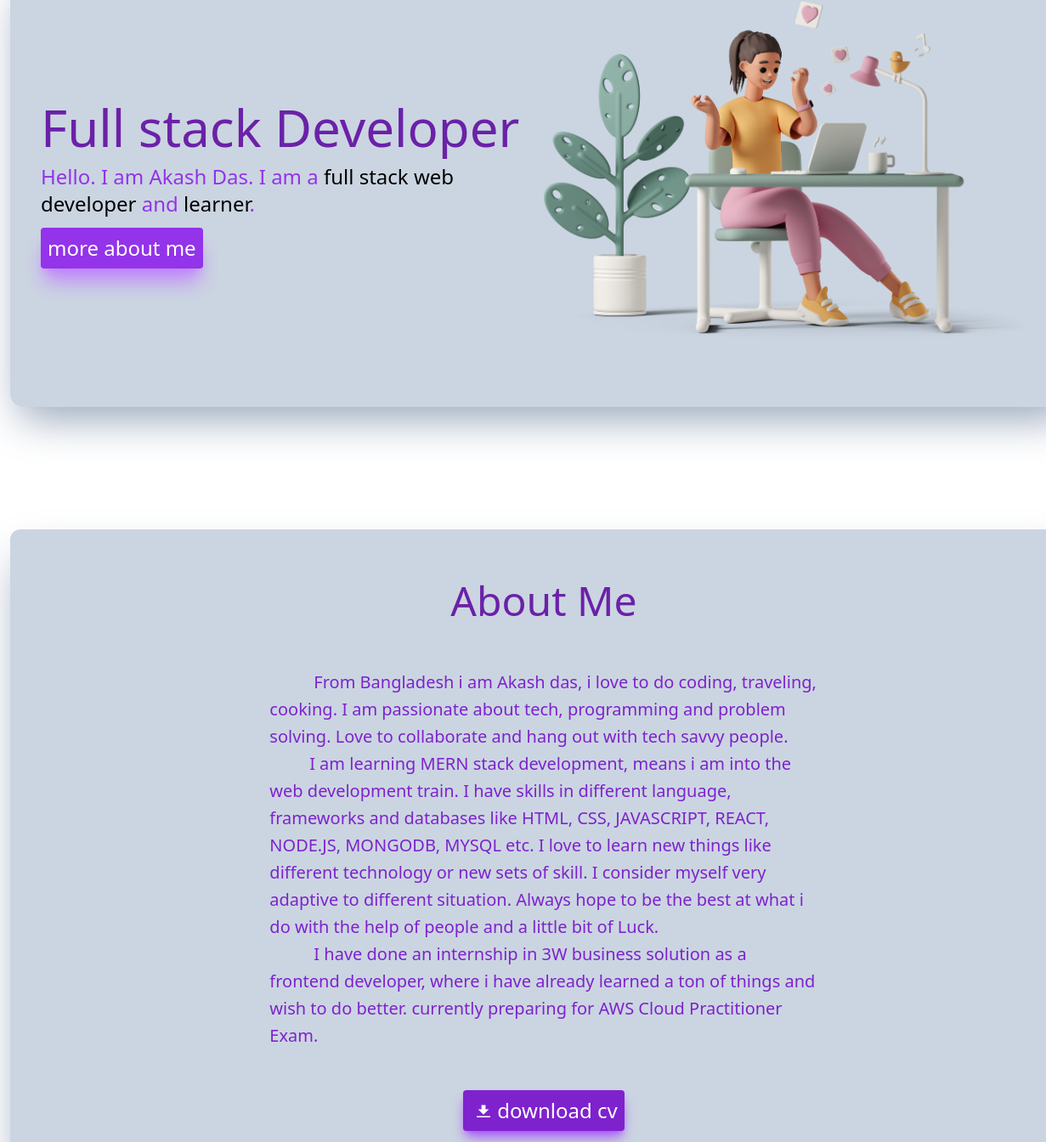
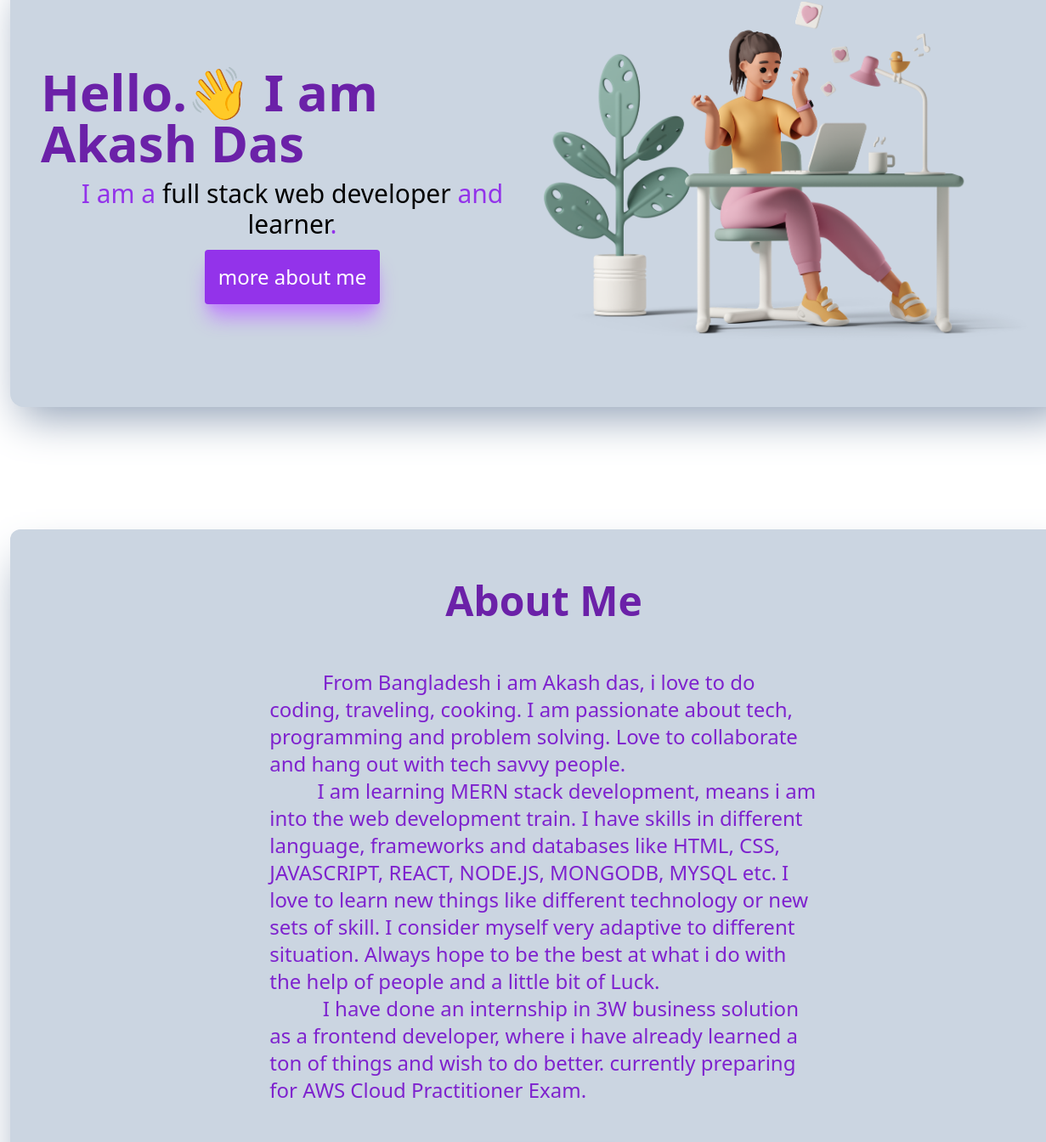
Before and after one commit to akashdas95/myPortfolioSite, a website: page index.html in a window 1280 px wide. Shown: the part 174-1518 px from the top of the page at 85% size, 0-1231 px from the left. Drawn offline with nearby package versions, Linux system fonts and the light colour scheme.

Commit message:
font change

```diff
--- a/index.html
+++ b/index.html
@@ -64,11 +64,11 @@
 
         <div
             class="grid grid-cols-1 my-3 mb-12 md:my-12 lg:my-16 lg:mb-36 h-fit p-1 md:p-9 place-items-center lg:grid-cols-2 bg-slate-300 shadow-slate-400 shadow-2xl rounded-2xl">
-            <div class="flex flex-col py-9 md:py-16 ">
-                <h1 class="text-3xl text-center lg:text-left md:text-5xl lg:text-6xl text-purple-800 ">Full stack Developer</h1>
-                <p class="text-lg text-center lg:text-left md:text-2xl text-purple-600 py-0.5 md:py-3">Hello. I am Akash Das. I am a <span class="text-black">full stack web developer</span> and <span class="text-black">learner</span>.</p>
+            <div class="flex flex-col place-items-center py-9 md:py-16 ">
+                <h1 class="text-3xl text-center lg:text-left md:text-4xl lg:text-5xl xl:text-6xl text-purple-800 font-bold">Hello.👋 I am Akash Das</h1>
+                <p class="text-lg text-center lg:text-center md:text-2xl lg:text-3xl text-purple-600 py-0.5 md:py-3">I am a <span class="text-black">full stack web developer</span> and <span class="text-black">learner</span>.</p>
                 <button
-                    class="text-white w-fit mx-auto text-lg lg:mx-0 md:text-2xl shadow-xl p-1 md:p-2 bg-purple-600 shadow-purple-400 rounded hover:scale-90 transition ease-in-out duration-400"><a href="#about-me">more about me</a></button>
+                    class="text-white w-fit mx-auto  text-lg lg:mx-0 md:text-2xl shadow-xl p-1 md:p-2 lg:p-4 bg-purple-600 shadow-purple-400 rounded hover:scale-90 transition all duration-400"><a href="#about-me">more about me</a></button>
             </div>
             <img src="./src/hero.png" alt="hero" class="py-2 box-content w-96 md:w-full aspect-auto">
         </div>
@@ -76,10 +76,10 @@
         <!-- about section -->
         <a name="about-me"></a>
         <div class=" flex flex-col place-items-center h-fit shadow-2xl shadow-slate-400 bg-slate-300 rounded-xl py-12" >
-            <h1 class="text-2xl md:text-4xl lg:text-5xl text-purple-800 place-item-center pt-3 md:mb-2">About Me</h1>
+            <h1 class="text-2xl md:text-4xl lg:text-5xl text-purple-800 place-item-center font-bold pt-3 md:mb-2">About Me</h1>
             <div
-                class="flex flex-col w-2/3 place-items-center text-left md:pb-5 pt-2 md:pt-9 px-2 md:px-16 lg:px-24 lg:py-12 bg-slate-300 text-purple-700 text-md md:text-xl ">
-                <p class="md:pb-9 leading-8">&nbsp &nbsp &nbsp &nbsp &nbsp From Bangladesh i am Akash das, i love to do coding, traveling, cooking. I am passionate about tech, programming and problem solving. Love to collaborate and hang out with tech savvy people.<br/>
+                class="flex flex-col w-10/12 md:1/2 lg:w-2/3 place-items-center text-left md:pb-5 pt-2 md:pt-9 px-2 md:px-16 lg:px-24 lg:py-12 bg-slate-300 text-purple-700 text-sm md:text-xl lg:text-2xl ">
+                <p class="md:pb-9 leading-8 ">&nbsp &nbsp &nbsp &nbsp &nbsp From Bangladesh i am Akash das, i love to do coding, traveling, cooking. I am passionate about tech, programming and problem solving. Love to collaborate and hang out with tech savvy people.<br/>
                     &nbsp &nbsp &nbsp &nbsp &nbspI am learning MERN stack development, means i am into the web development train. I have skills in different language, frameworks and databases like HTML, CSS, JAVASCRIPT, REACT, NODE.JS, MONGODB, MYSQL etc.
                     I love to learn new things like different technology or new sets of skill. I consider myself very adaptive to different situation. Always hope to be the best at what i do with the help of people and a little bit of Luck.<br/>
                     &nbsp &nbsp &nbsp &nbsp &nbsp I have done an internship in 3W business solution as a frontend developer, where i have already learned a ton of things and wish to do better. currently preparing for AWS Cloud Practitioner Exam.
@@ -92,7 +92,7 @@
             <!-- usedTec -->
 
             <div class="p-6 pb-8 w-full flex flex-col place-items-center">
-                <h1 class="text-purple-800 text-2xl md:text-3xl lg:text-5xl mb-8 ">Techstack That I Use</h1>
+                <h1 class="text-purple-800 text-2xl md:text-3xl lg:text-5xl font-bold mb-8 ">Techstack That I Use</h1>
                 <div
                     class="p-2 md:p-4 w-full grid gap-3 mx-auto grid-cols-4 md:grid-cols-6 lg:grid-cols-12 bg-purple-800">
                     <img class="w-16 md:w-auto lg:w-auto justify-center hover:scale-90 hover:cursor-pointer transition-all" src='./src/html.png' alt='html' />
@@ -114,8 +114,8 @@
 
         <!--personal project -->
         <a name="portfolio"></a>
-        <div class="w-full m-10 mt-9 p-10 flex flex-col place-content-center mx-auto bg-slate-300 shadow-2xl shadow-slate-400 rounded-md">
-            <h1 class="text-center text-3xl md:text-5xl lg:text-6xl text-purple-800 p-3 md:p-5 m-3 md:m-5 ">Personal projects</h1>
+        <div class="w-full mt-36 p-10 flex flex-col place-content-center mx-auto bg-slate-300 shadow-2xl shadow-slate-400 rounded-xl">
+            <h1 class="text-center text-3xl md:text-5xl lg:text-6xl text-purple-800 font-bold p-3 md:p-5 m-3 md:m-5 ">Personal projects</h1>
             <div class="grid grid-cols-1 md:grid-cols-2 lg:grid-cols-3 gap-5 w-full mx-auto font-sans">
                 <div class="flex flex-col w-full p-5 bg-slate-100 rounded-md hover:cursor-pointer hover:scale-95 transition-all hover:shadow-purple-600 shadow-2xl">
                 <div class="w-11/12 mx-auto pt-3">
@@ -157,7 +157,7 @@
         <div class= "bg-slate-300 m-1 mt-6 md:mt-12 lg:mt-36 rounded-xl p-2 md:p-9 w-full flex flex-col place-items-center shadow-2xl shadow-slate-400 z-auto">
             <a name="contact"></a>
             <form id="contactForm" class="flex flex-col w-full md:w-96 lg:w-2/5 h-fit bg-slate-200 rounded-lg p-3 shadow-2xl shadow-slate-400 hover:translate-y-2 hover:cursor-pointer transition ease-in-out duration-500">
-               <h1 class=" text-purple-800 text-2xl md:text-3xl lg:text-4xl mb-5 ">Contact With Me</h1>
+               <h1 class=" text-purple-800 text-2xl md:text-3xl lg:text-4xl mb-5 font-bold">Contact With Me</h1>
                <div class="flex flex-col">
                 <h2 class="alert w-full mx-auto p-2 text-center bg-green-400 text-white hidden">your message has been sent</h2>
                    <input type="text" id="name" placeholder="Enter your name" class="my-3 p-3 bg-green-100" required>
```
Also changed, not shown: dist/output.css, src/about.png (added).
